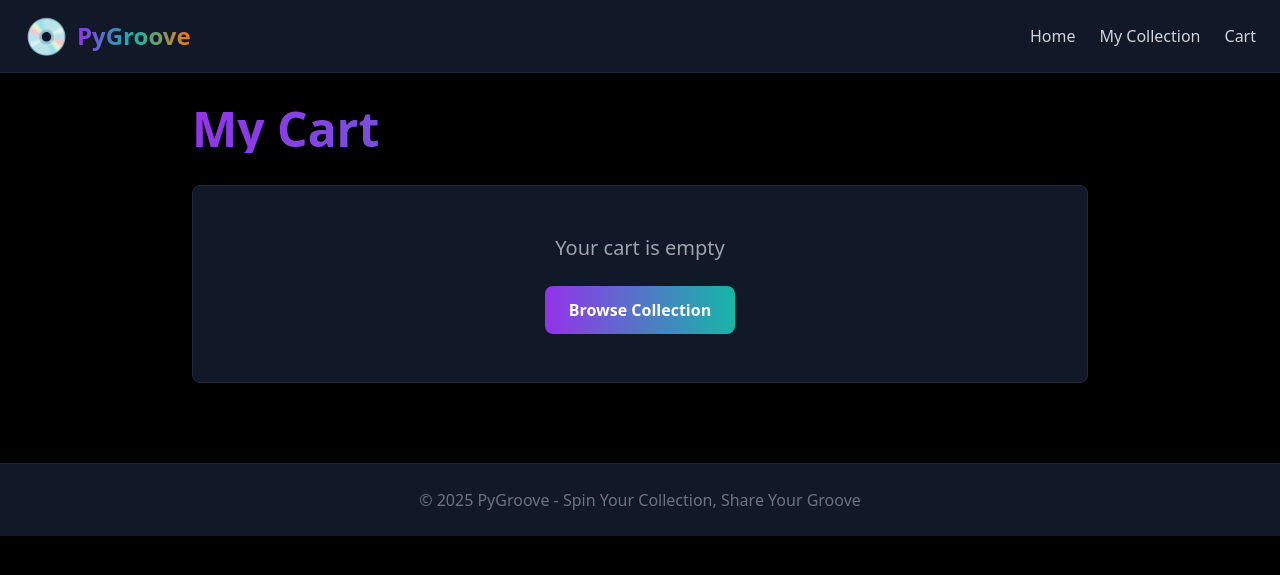
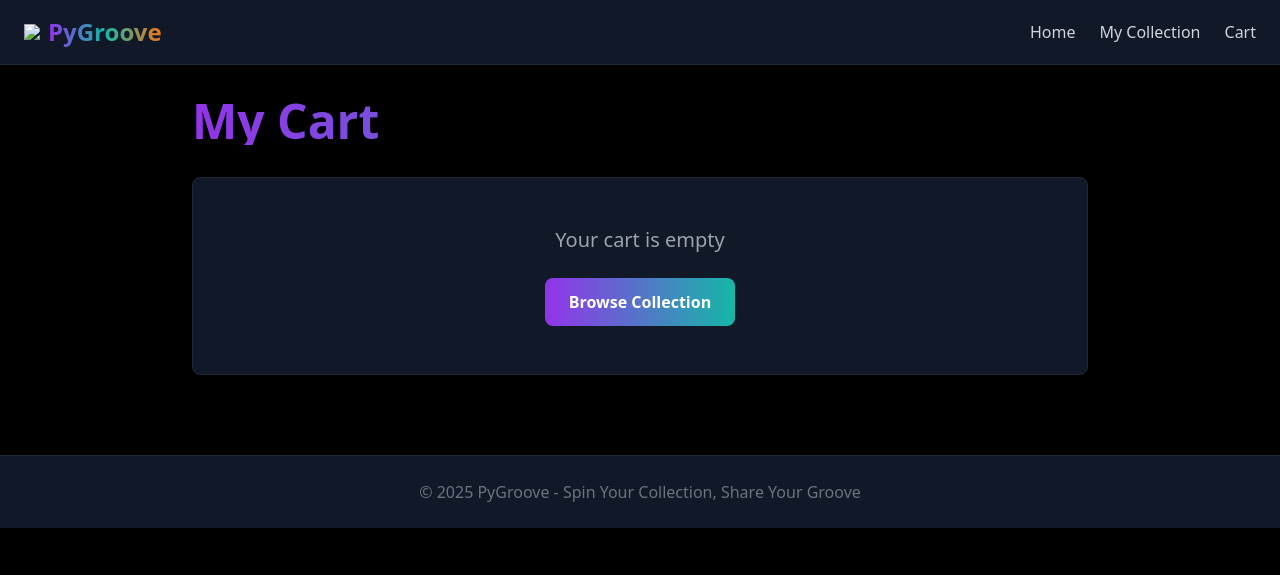
Before and after one commit to lar-mo/pygroove, a Django app: page /cart/ in a window 1280 px wide. Shown: the top 575 px of the page. Run offline with Django 3.2, Linux system fonts and the light colour scheme; data that the repository does not hold is empty; parts of the project's set-up code (start-up, migrations or seed data) failed here and were passed over; some libraries are stand-ins or nearby versions.

Commit message:
adding favicon; changing header image

```diff
--- a/music/templates/base.html
+++ b/music/templates/base.html
@@ -5,6 +5,7 @@
     <meta charset="UTF-8">
     <meta name="viewport" content="width=device-width, initial-scale=1.0">
     <title>PyGroove - Spin Your Collection</title>
+    <link rel="shortcut icon" href="media/favicon.png" />
     <script src="https://cdn.tailwindcss.com"></script>
     <script>
         tailwind.config = {
@@ -24,7 +25,7 @@
     <header class="bg-gray-900 border-b border-gray-800 sticky top-0 z-50">
         <div class="container mx-auto px-6 py-4 flex justify-between items-center">
             <a href="{% url 'home' %}" class="flex items-center gap-2 text-2xl font-bold">
-                <span class="text-4xl">💿</span>
+                <span class="text-4xl"><img src="/media/favicon.png"></span>
                 <span class="bg-gradient-to-r from-vinyl-purple via-vinyl-teal to-vinyl-orange bg-clip-text text-transparent">PyGroove</span>
             </a>
             <nav class="flex gap-6 text-gray-300">
```
